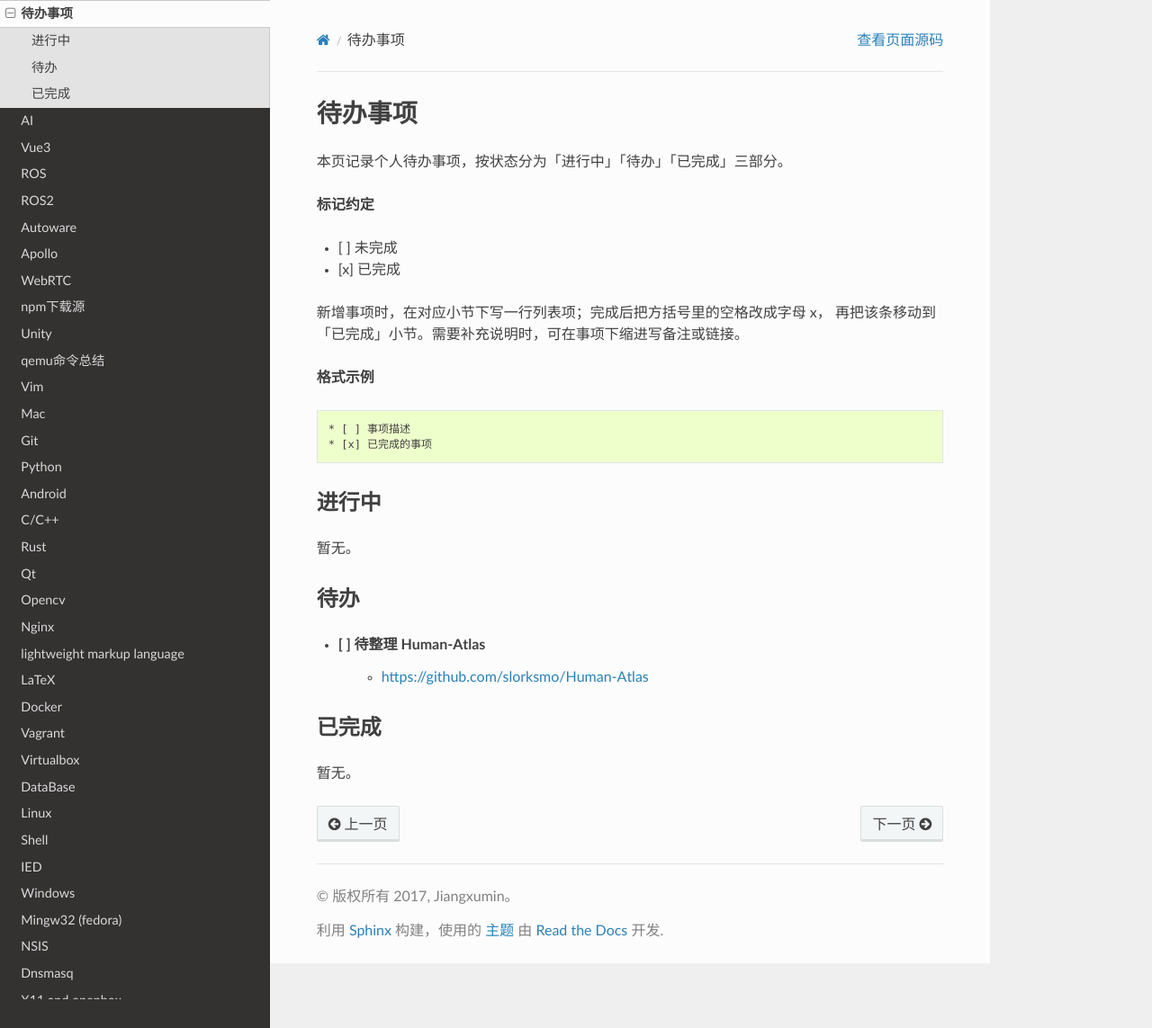
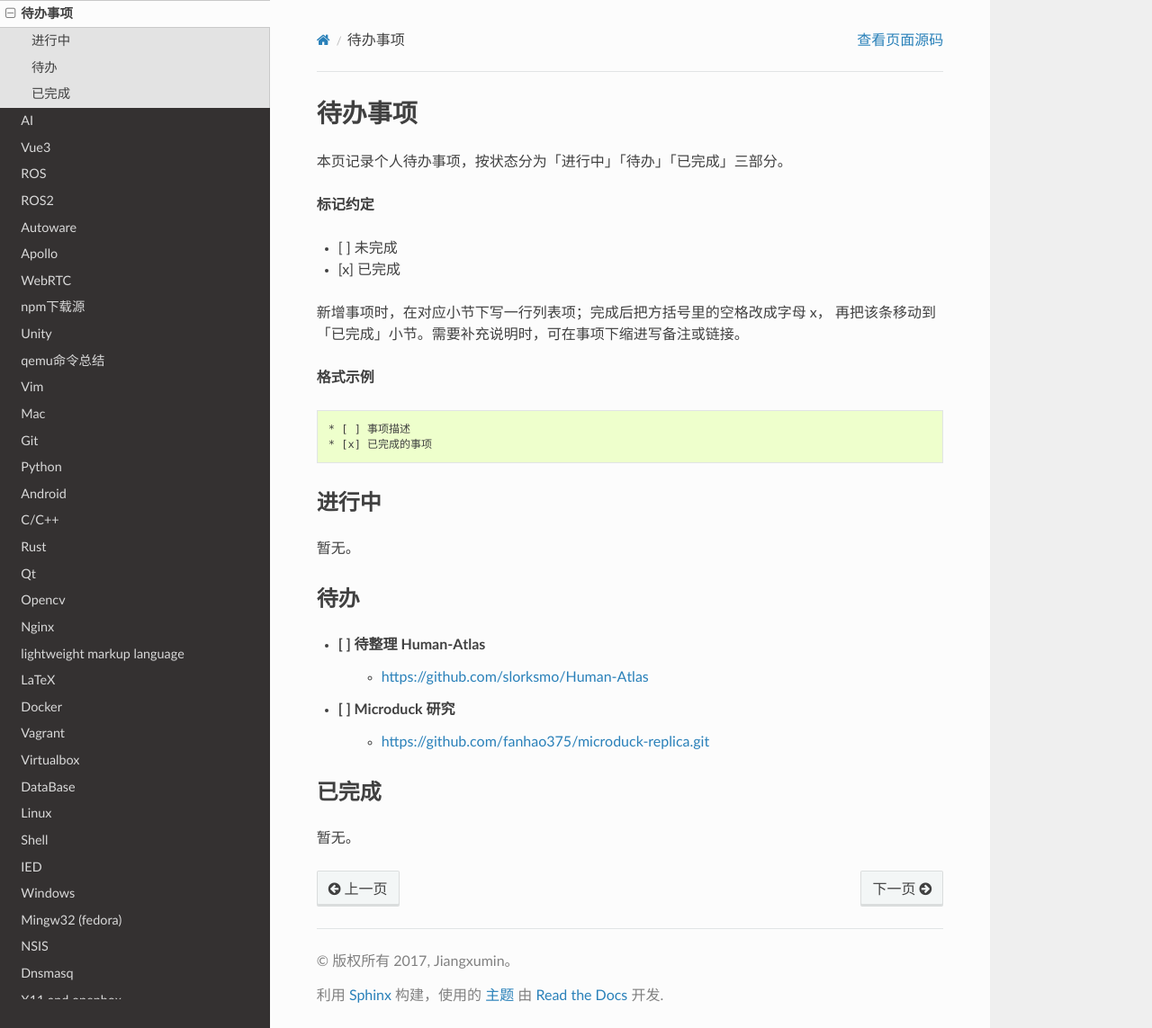
Before and after one commit to my-rds-store/my_space, a Sphinx documentation site: the page built from source/todolist.rst, in a window 1280 px wide and 1143 px high. Shown: the whole window at 90% size. Built offline with Sphinx 7.4.7 and the Read the Docs theme 3.1.0, drawn with Linux system fonts in a browser that asks for light colours.

Commit message:
待办列表新增 Microduck 研究链接
Co-Authored-By: Claude Code <noreply@anthropic.com>

```diff
--- a/source/todolist.rst
+++ b/source/todolist.rst
@@ -32,6 +32,9 @@
 * [ ] 待整理 Human-Atlas
     * https://github.com/slorksmo/Human-Atlas
 
+* [ ] Microduck 研究
+    * https://github.com/fanhao375/microduck-replica.git
+
 **********
 已完成
 **********
```
